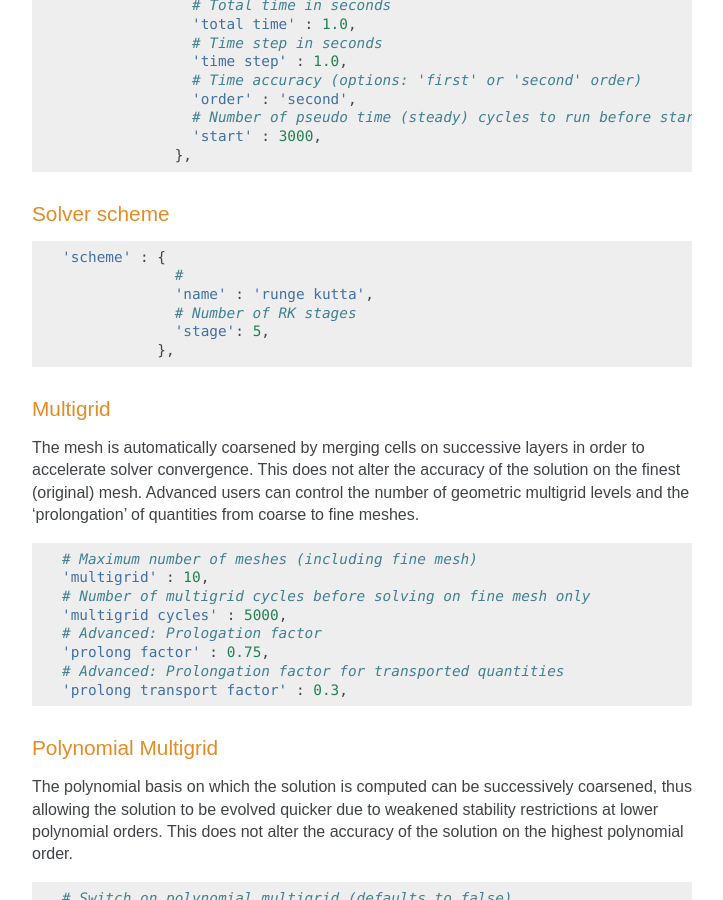
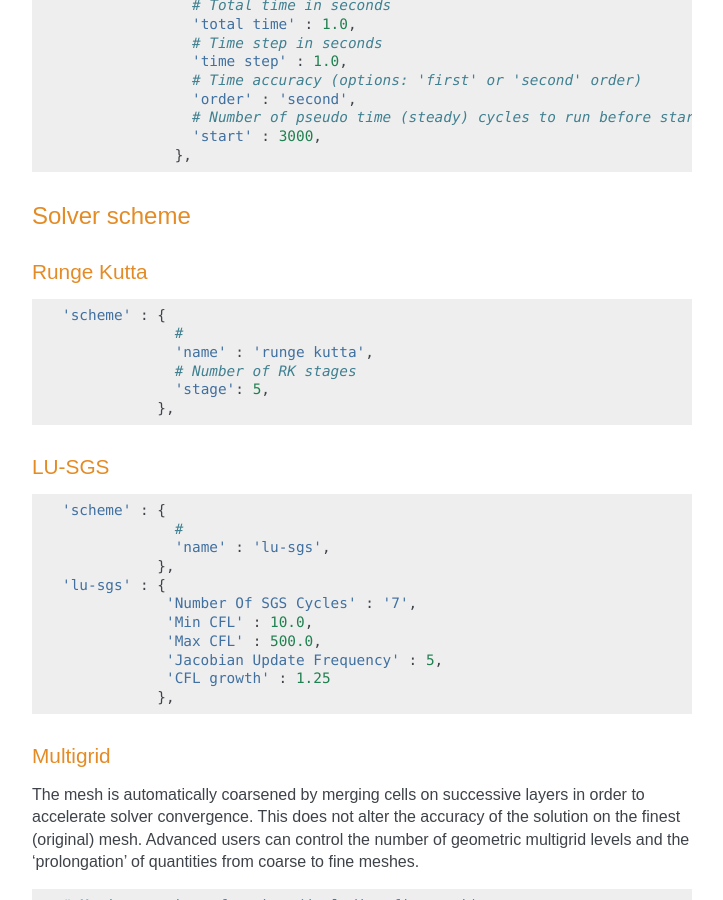
Before and after one commit to zCFD/zCFDguide, a Sphinx documentation site: the page built from docs/source/control-dict.rst, in a window 1280 px wide and 900 px high, scrolled down 2470 px. Shown: the whole window, without its empty margins (388-1111 px from the left). Built offline with Sphinx 7.4.7, drawn with Linux system fonts in a browser that asks for light colours; formulas are drawn with MathJax 3.

Commit message:
Added implicit options

```diff
--- a/docs/source/control-dict.rst
+++ b/docs/source/control-dict.rst
@@ -141,7 +141,11 @@ Time accurate (unsteady) simulation control
                  },
 
 Solver scheme
-^^^^^^^^^^^^^
+-------------
+
+Runge Kutta
+^^^^^^^^^^^
+
 .. code-block:: python
 
     'scheme' : {
@@ -150,6 +154,24 @@ Solver scheme
                  # Number of RK stages
                  'stage': 5,
                },
+
+LU-SGS
+^^^^^^
+
+.. code-block:: python
+
+    'scheme' : {
+                 #
+                 'name' : 'lu-sgs',
+               },
+    'lu-sgs' : {
+                'Number Of SGS Cycles' : '7',
+                'Min CFL' : 10.0,
+                'Max CFL' : 500.0,
+                'Jacobian Update Frequency' : 5,
+                'CFL growth' : 1.25
+               },
+
 
 Multigrid
 ^^^^^^^^^
```
